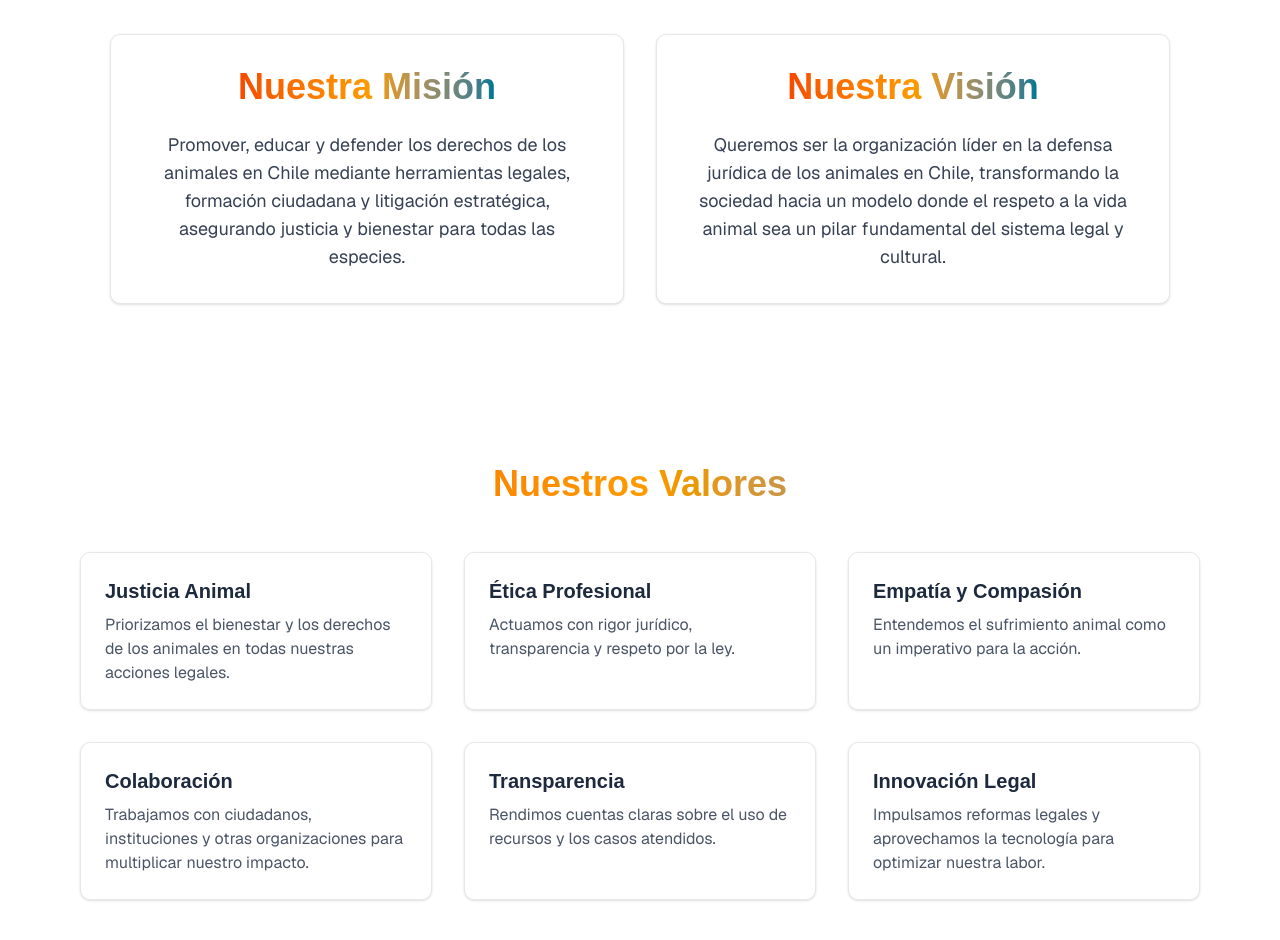
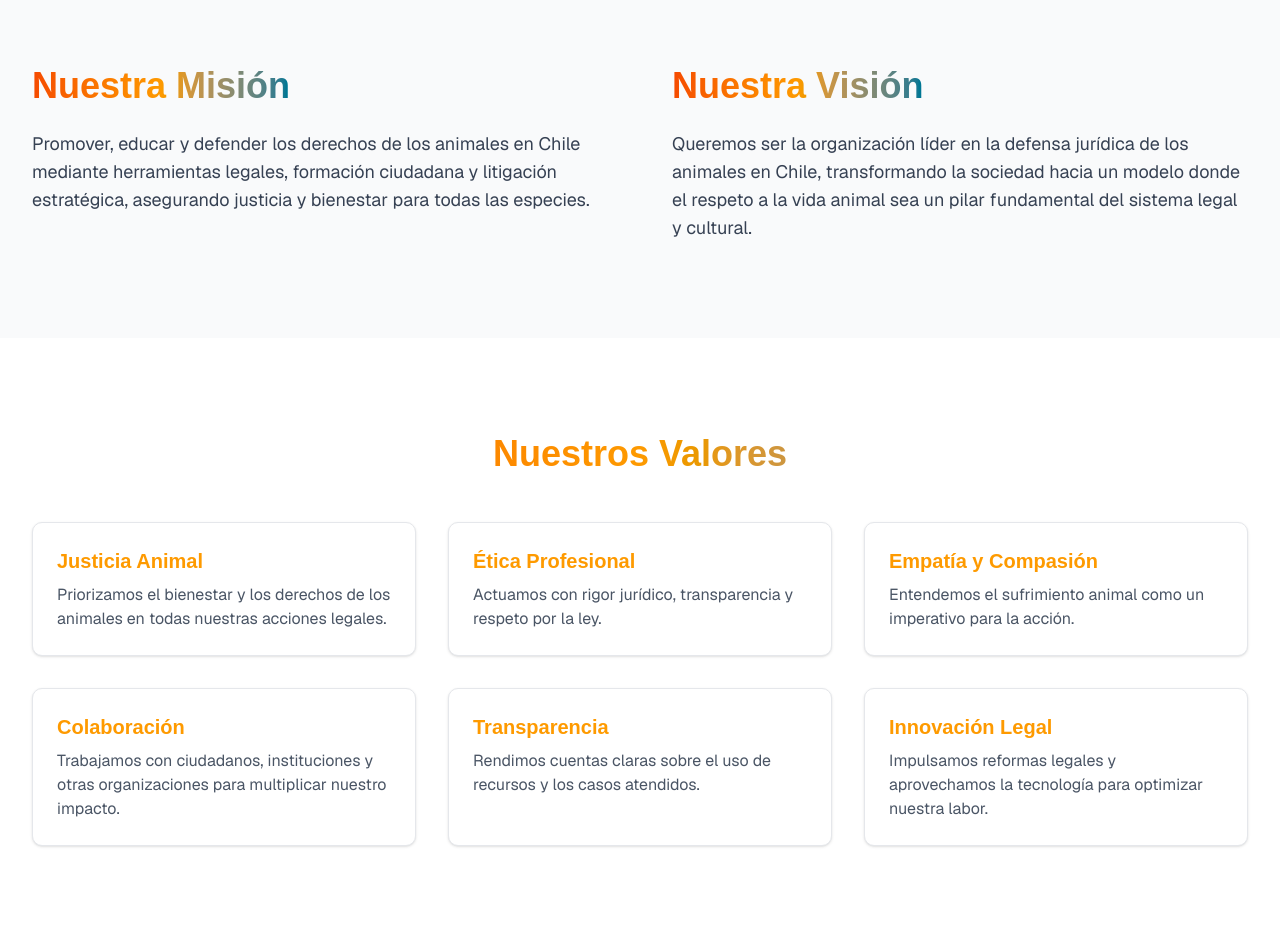
Before and after one commit to felipecalderon/ong, a Next.js app: page / in a window 1280 px wide. Shown: the part 1780-2720 px from the top of the page. Built offline with nearby package versions, Linux system fonts and the light colour scheme; no server answers; a web font is replaced by a local one.

Commit message:
style: enhance UI with improved color scheme and layout adjustments

```diff
--- a/src/app/globals.css
+++ b/src/app/globals.css
@@ -76,6 +76,20 @@ h3,
 h4,
 h5 {
     font-family: var(--poetsen);
+}
+
+h3 {
+    @apply text-amber-500;
+}
+
+::selection {
+    @apply bg-amber-200;
+    @apply text-amber-800;
+}
+
+::-moz-selection {
+    @apply bg-amber-200;
+    @apply text-amber-800;
 }
 /* Custom properties */
 :root {
--- a/src/app/page.tsx
+++ b/src/app/page.tsx
@@ -7,15 +7,21 @@ import { WhenToReport } from '@/components/landing/when-to-report'
 
 export default async function Home() {
     return (
-        <div className='grid items-center justify-items-center gap-16'>
+        <main className='flex flex-col items-center'>
             <HeroParallaxDemo />
-            <div className='flex flex-col md:flex-row gap-8'>
-                <Mission />
-                <Vision />
-            </div>
+
+            <section className='w-full py-16 sm:py-20 lg:py-24 bg-gray-50 dark:bg-gray-900'>
+                <div className='container mx-auto px-4 sm:px-6 lg:px-8 max-w-7xl'>
+                    <div className='grid grid-cols-1 md:grid-cols-2 gap-12 lg:gap-16'>
+                        <Mission />
+                        <Vision />
+                    </div>
+                </div>
+            </section>
+
             <Values />
             <WhenToReport />
             <HowToReport />
-        </div>
+        </main>
     )
 }
--- a/src/components/landing/how-to-report.tsx
+++ b/src/components/landing/how-to-report.tsx
@@ -22,16 +22,16 @@ const steps = [
 
 export const HowToReport = () => {
     return (
-        <section className='py-12 md:py-24 max-w-6xl'>
-            <div className='container mx-auto px-4'>
+        <section className='w-full py-16 sm:py-20 lg:py-24'>
+            <div className='container mx-auto px-4 sm:px-6 lg:px-8 max-w-7xl'>
                 <h2 className='text-4xl font-bold text-center mb-12 bg-gradient-to-r from-orange-600 via-amber-500 to-cyan-700 text-transparent bg-clip-text'>
                     ¿Cómo Denunciar?
                 </h2>
                 <div className='grid grid-cols-1 md:grid-cols-2 lg:grid-cols-4 gap-8 mb-12'>
                     {steps.map((step, index) => (
-                        <div key={index} className='p-6 border border-gray-200 rounded-lg shadow-sm bg-white'>
-                            <h3 className='text-xl font-semibold mb-2'>{step.title}</h3>
-                            <p className='text-gray-600'>{step.description}</p>
+                        <div key={index} className='p-6 bg-white dark:bg-gray-800 border border-gray-200 dark:border-gray-700 rounded-lg shadow-sm'>
+                            <h3 className='text-xl font-semibold mb-2 text-gray-900 dark:text-white'>{step.title}</h3>
+                            <p className='text-gray-600 dark:text-gray-300'>{step.description}</p>
                         </div>
                     ))}
                 </div>
--- a/src/components/landing/mission.tsx
+++ b/src/components/landing/mission.tsx
@@ -2,11 +2,11 @@ import React from 'react'
 
 export const Mission = () => {
     return (
-        <div className='flex-1 p-8 bg-white border border-gray-200 rounded-lg shadow-sm flex flex-col items-center justify-center'>
-            <h2 className='text-4xl font-bold text-center mb-6 bg-gradient-to-r from-orange-600 via-amber-500 to-cyan-700 text-transparent bg-clip-text'>
+        <div className='flex flex-col items-center text-center md:items-start md:text-left'>
+            <h2 className='text-4xl font-bold mb-6 bg-gradient-to-r from-orange-600 via-amber-500 to-cyan-700 text-transparent bg-clip-text'>
                 Nuestra Misión
             </h2>
-            <p className='text-lg text-center text-gray-700 max-w-md'>
+            <p className='text-lg text-gray-700 dark:text-gray-300'>
                 Promover, educar y defender los derechos de los animales en Chile mediante herramientas legales, formación ciudadana y litigación
                 estratégica, asegurando justicia y bienestar para todas las especies.
             </p>
--- a/src/components/landing/values.tsx
+++ b/src/components/landing/values.tsx
@@ -29,16 +29,16 @@ const values = [
 
 export const Values = () => {
     return (
-        <section className='py-12 md:py-24 max-w-6xl'>
-            <div className='container mx-auto px-4'>
+        <section className='w-full py-16 sm:py-20 lg:py-24'>
+            <div className='container mx-auto px-4 sm:px-6 lg:px-8 max-w-7xl'>
                 <h2 className='text-4xl font-bold text-center mb-12 bg-gradient-to-r from-orange-600 via-amber-500 to-cyan-700 text-transparent bg-clip-text'>
                     Nuestros Valores
                 </h2>
                 <div className='grid grid-cols-1 md:grid-cols-2 lg:grid-cols-3 gap-8'>
                     {values.map((value) => (
-                        <div key={value.title} className='p-6 border border-gray-200 rounded-lg shadow-sm'>
-                            <h3 className='text-xl font-semibold mb-2'>{value.title}</h3>
-                            <p className='text-gray-600'>{value.description}</p>
+                        <div key={value.title} className='p-6 bg-white dark:bg-gray-800 border border-gray-200 dark:border-gray-700 rounded-lg shadow-sm'>
+                            <h3 className='text-xl font-semibold mb-2 text-gray-900 dark:text-white'>{value.title}</h3>
+                            <p className='text-gray-600 dark:text-gray-300'>{value.description}</p>
                         </div>
                     ))}
                 </div>
--- a/src/components/landing/vision.tsx
+++ b/src/components/landing/vision.tsx
@@ -2,11 +2,11 @@ import React from 'react'
 
 export const Vision = () => {
     return (
-        <div className='flex-1 p-8 bg-white border border-gray-200 rounded-lg shadow-sm flex flex-col items-center justify-center'>
-            <h2 className='text-4xl font-bold text-center mb-6 bg-gradient-to-r from-orange-600 via-amber-500 to-cyan-700 text-transparent bg-clip-text'>
+        <div className='flex flex-col items-center text-center md:items-start md:text-left'>
+            <h2 className='text-4xl font-bold mb-6 bg-gradient-to-r from-orange-600 via-amber-500 to-cyan-700 text-transparent bg-clip-text'>
                 Nuestra Visión
             </h2>
-            <p className='text-lg text-center text-gray-700 max-w-md'>
+            <p className='text-lg text-gray-700 dark:text-gray-300'>
                 Queremos ser la organización líder en la defensa jurídica de los animales en Chile, transformando la sociedad hacia un modelo donde el
                 respeto a la vida animal sea un pilar fundamental del sistema legal y cultural.
             </p>
--- a/src/components/landing/when-to-report.tsx
+++ b/src/components/landing/when-to-report.tsx
@@ -11,15 +11,15 @@ const situations = [
 
 export const WhenToReport: () => React.JSX.Element = () => {
     return (
-        <section className='py-12 md:py-24 bg-teal-100'>
-            <div className='container mx-auto px-4'>
+        <section className='w-full py-16 sm:py-20 lg:py-24 bg-gray-50 dark:bg-gray-900'>
+            <div className='container mx-auto px-4 sm:px-6 lg:px-8 max-w-7xl'>
                 <h2 className='text-4xl font-bold text-center mb-12 bg-gradient-to-r from-orange-600 via-amber-500 to-cyan-700 text-transparent bg-clip-text'>
                     ¿Cuándo hacer una denuncia?
                 </h2>
                 <div className='grid grid-cols-1 md:grid-cols-2 lg:grid-cols-3 gap-8'>
                     {situations.map((situation, index) => (
-                        <div key={index} className='p-6 border border-gray-200 rounded-lg shadow-sm bg-teal-200'>
-                            <p className='text-gray-600'>{situation}</p>
+                        <div key={index} className='p-6 bg-white dark:bg-gray-800 border border-gray-200 dark:border-gray-700 rounded-lg shadow-sm'>
+                            <p className='text-gray-700 dark:text-gray-300'>{situation}</p>
                         </div>
                     ))}
                 </div>
```
